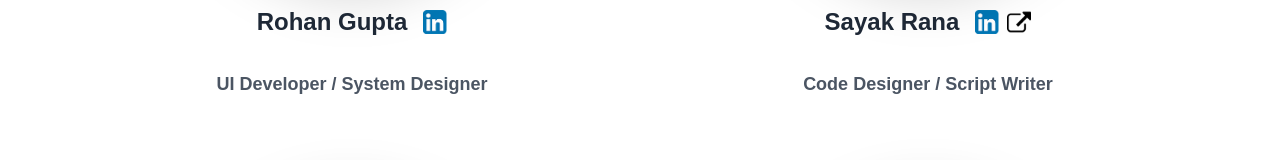
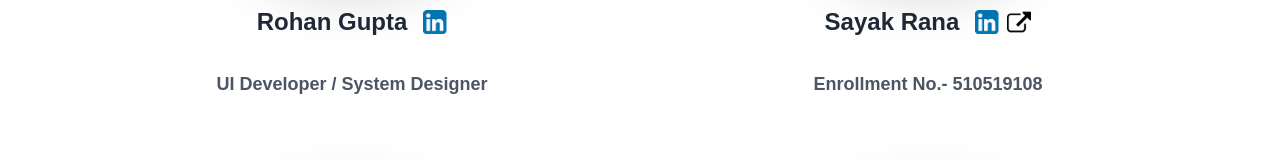
Before and after one commit to Mini-project-iiests/reference-editor, a React (Create React App) app: page /about in a window 1280 px wide. Shown: the part 474-634 px from the top of the page. Built offline with nearby package versions, Linux system fonts and the light colour scheme.

Commit message:
Update about.js

```diff
--- a/src/containers/Home/about.js
+++ b/src/containers/Home/about.js
@@ -39,7 +39,7 @@ class About extends Component {
                 </a>
               </div>
               <div className="text-lg font-semibold text-gray-600">
-                Code Designer / Script Writer
+                Enrollment No.- 510519108
               </div>
             </div>
           </Grid>
```
